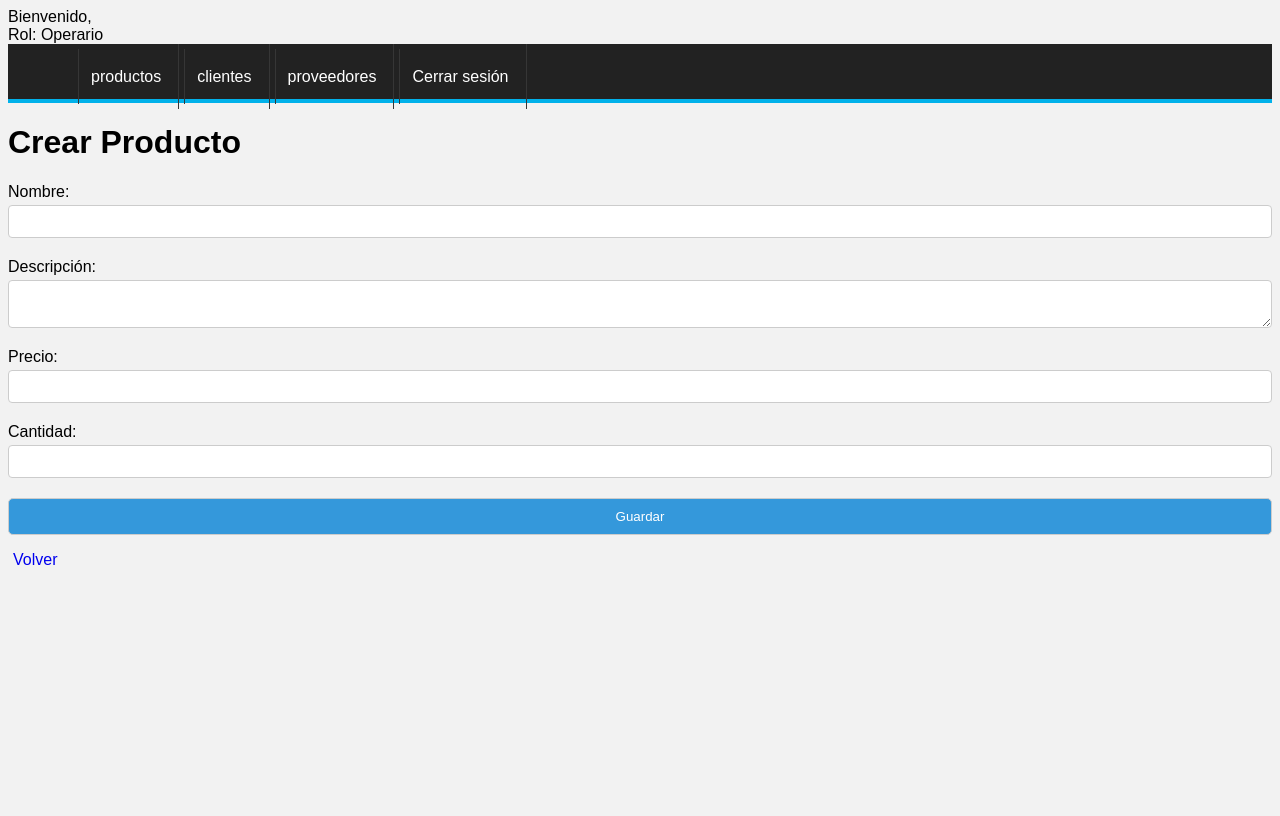
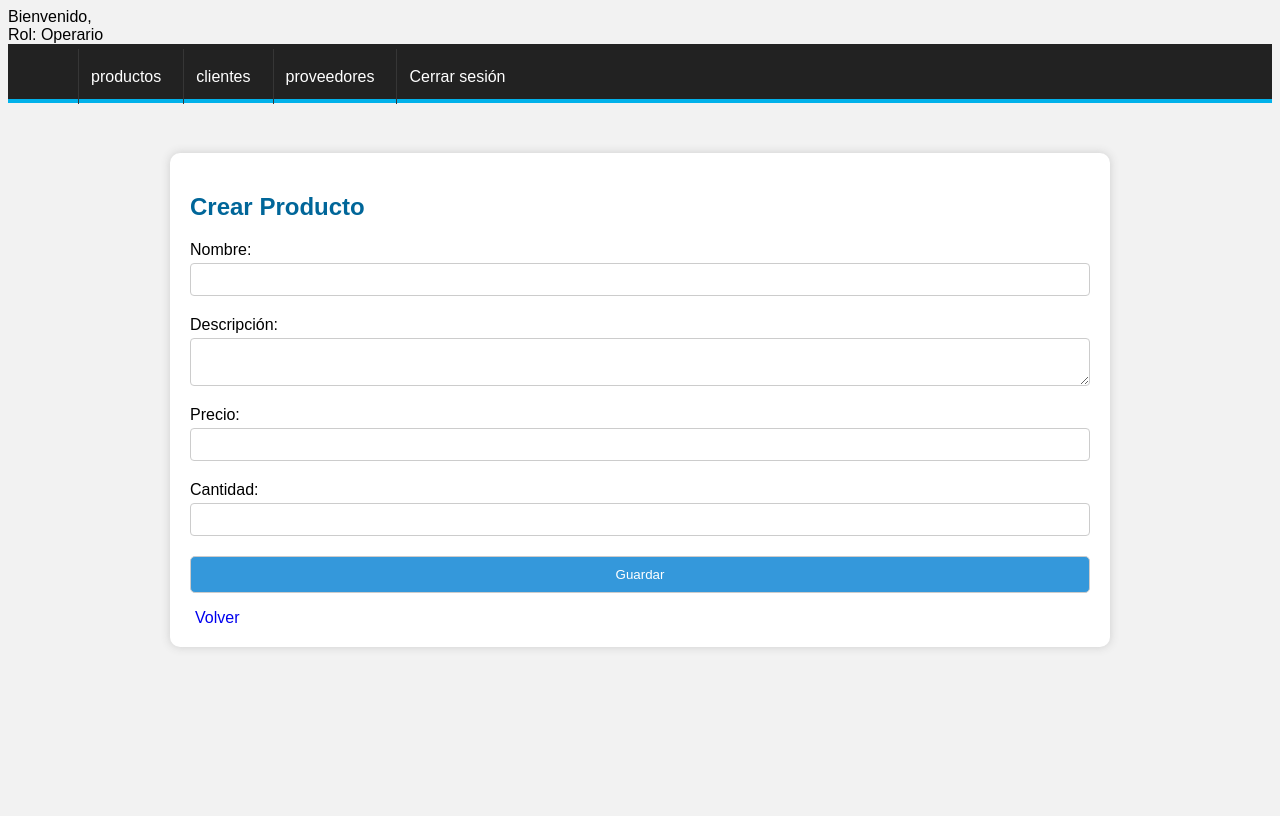
Before and after one commit to kai33113121/WAPBOOKS, a PHP site: page /controllers/ProductoController.php?accion=crear in a window 1280 px wide. Run offline with PHP 8.4, Linux system fonts and the light colour scheme; the visitor is signed in with stand-in values (Sample User, id 1); data that the repository does not hold is empty.

Commit message:
Final actualizado

```diff
--- a/public/css/styles.css
+++ b/public/css/styles.css
@@ -28,7 +28,7 @@
 #menu ul li{
     line-height: 55px;
     float: left;
-    border-right: 1px solid #363636;
+    /* border-right: 1px solid #363636; */
 }
 
 
@@ -63,6 +63,7 @@
     text-align: center;
     margin-bottom: 20px;
 }
+
 input, select, button {
     width: 100%;
     padding: 10px;
@@ -118,10 +119,16 @@
 
 .producto_container {
     background-color: white;
-    padding: 30px;
+    padding: 20px;
+    margin: 50px auto;
     border-radius: 10px;
     box-shadow: 0 0 10px #ccc;
     width: 900px;
+}
+
+.producto-container h2 {
+    text-align: center;
+    margin-bottom: 20px;
 }
 
 table { border-collapse: collapse; width: 100%; margin-top: 10px; }
--- a/views/productos/crear.php
+++ b/views/productos/crear.php
@@ -10,7 +10,9 @@
     <script src="assets/js/validaciones.js"></script>
 </head>
 <body>
-    <h1>Crear Producto</h1>
+    <div class="producto_container">
+
+        <h2>Crear Producto</h2>
         <form method="POST" action="../controllers/ProductoController.php?accion=guardar" onsubmit="return validarFormulario();">
             <label>Nombre:</label><input type="text" name="nombre" required><br>
             <label>Descripción:</label><textarea name="descripcion"></textarea><br>
@@ -19,5 +21,6 @@
             <button type="submit">Guardar</button>
         </form>
         <a href="../controllers/ProductoController.php">Volver</a>
+    </div>
 </body>
 </html>
--- a/views/productos/editar.php
+++ b/views/productos/editar.php
@@ -10,7 +10,9 @@
     <script src="assets/js/validaciones.js"></script>
 </head>
 <body>
-    <h1>Editar Producto</h1>
+    <div class="producto_container">
+
+        <h2>Editar Producto</h2>
         <form method="POST" action="../controllers/ProductoController.php?accion=actualizar" onsubmit="return validarFormulario();">
             <input type="hidden" name="id" value="<?= $prod['id'] ?>">
             <label>Nombre:</label><input type="text" name="nombre" value="<?= $prod['nombre'] ?>" required><br>
@@ -20,5 +22,6 @@
             <button type="submit">Actualizar</button>
         </form>
         <a href="../controllers/ProductoController.php">Volver</a>
+    </div>
 </body>
 </html>
--- a/views/productos/index.php
+++ b/views/productos/index.php
@@ -10,9 +10,9 @@
     <link rel="stylesheet" href="../public/css/styles.css">
 </head>
 <body>
-    <h1>Productos</h1>
-    <a href="../controllers/ProductoController.php?accion=crear">Nuevo Producto</a>
     <div class="producto_container">
+        <h2>Productos</h2>
+        <a href="../controllers/ProductoController.php?accion=crear">Nuevo Producto</a>
         <table>
             <thead>
                 <tr><th>ID</th><th>Nombre</th><th>Precio</th><th>Cantidad</th><th>Acciones</th></tr>
```
Lines whose indentation alone changed are shown as unchanged.
